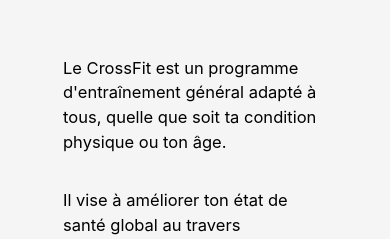
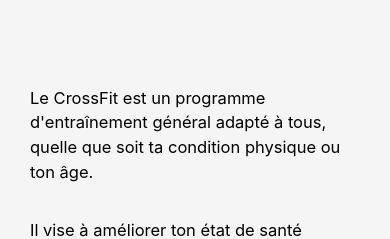
Before and after one commit to Crrux/CrossfitObernai, a React (Vite) app: page / in a window 390 px wide. Shown: the part 585-824 px from the top of the page. Built offline with nearby package versions, Linux system fonts and the light colour scheme.

Commit message:
ajout margin media query

```diff
--- a/src/pages/home/_home.sass
+++ b/src/pages/home/_home.sass
@@ -5,13 +5,15 @@
         flex-direction: column
         justify-content: center
         align-items: center
-        p, ul
-            width: 80%
+        @media screen and (max-width: $layout-breakpoint-small)
+            p, ul
+                margin-right: 5vw
     #Slideshow_container
         aspect-ratio: 16/9
         width: 70%
+        margin-bottom: 30px
         // max-width: 1080px
-        @media screen and (max-width: 768px)
+        @media screen and (max-width: $layout-breakpoint-small)
             width: 100%
 
     .Slideshow
--- a/src/sass/style.css
+++ b/src/sass/style.css
@@ -793,14 +793,17 @@ footer #Footer_bottom-container p a {
   justify-content: center;
   align-items: center;
 }
-.Home .text__container p, .Home .text__container ul {
-  width: 80%;
+@media screen and (max-width: 767.98px) {
+  .Home .text__container p, .Home .text__container ul {
+    margin-right: 5vw;
+  }
 }
 .Home #Slideshow_container {
   aspect-ratio: 16/9;
   width: 70%;
+  margin-bottom: 30px;
 }
-@media screen and (max-width: 768px) {
+@media screen and (max-width: 767.98px) {
   .Home #Slideshow_container {
     width: 100%;
   }
```
Also changed, not shown: 1 other file (tests, documents, lock files or other folders).
